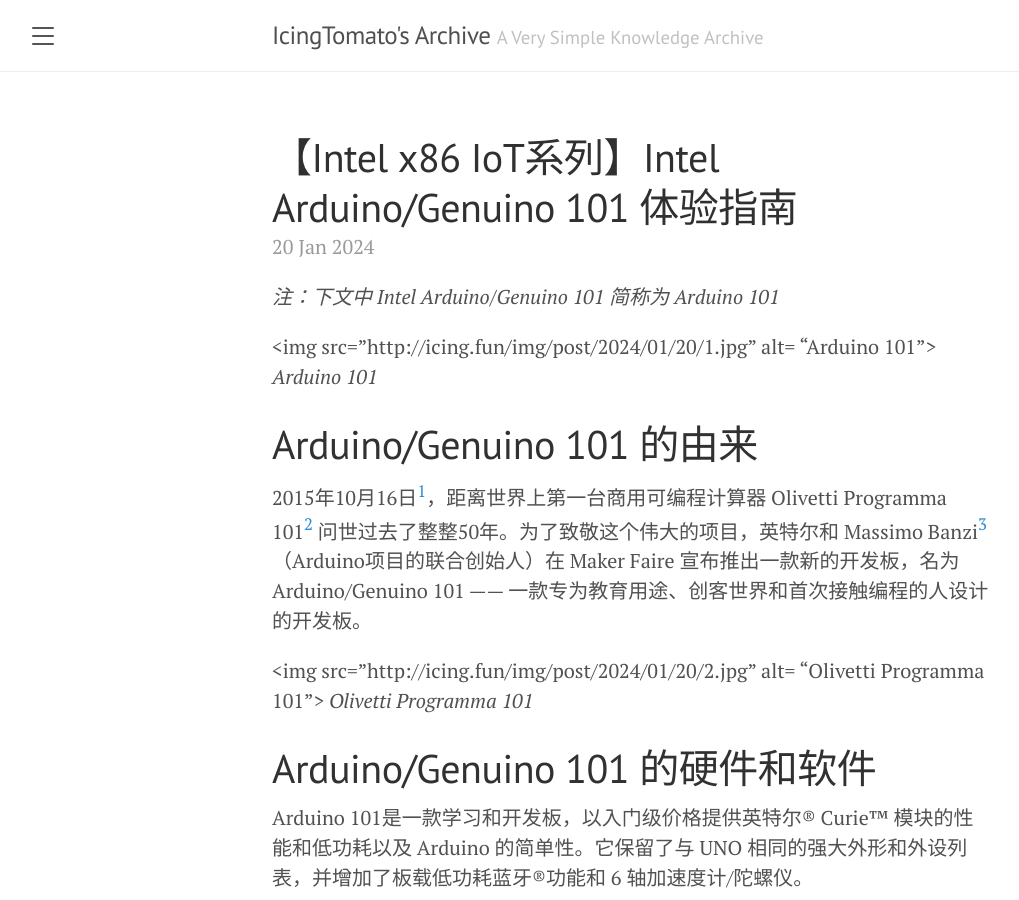
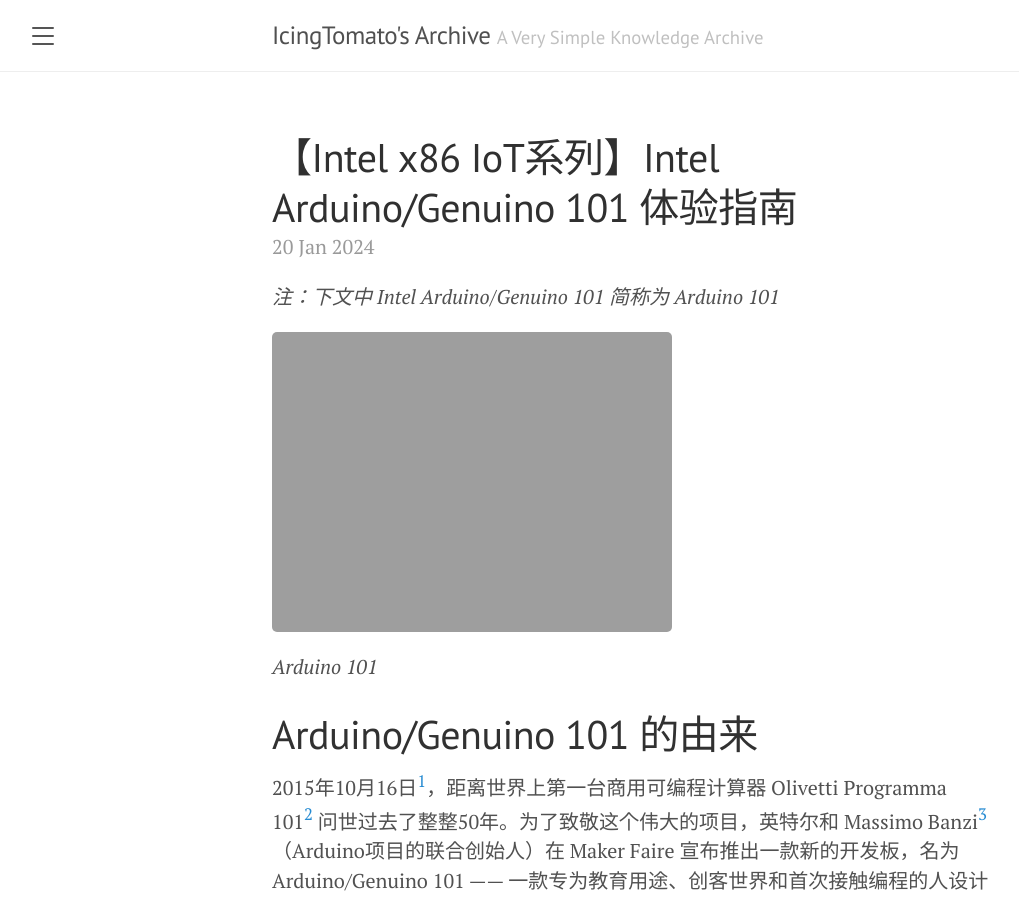
Before and after one commit to IcingTomato/icing.fun, a Jekyll site: the page built from _posts/2024-01-20-intel_genuino_101.markdown, in a window 1280 px wide and 900 px high. Shown: the whole window, without its empty margins (8-1027 px from the left). Built offline with Jekyll 4.4.1, drawn with Linux system fonts in a browser that asks for light colours; some of the changed text lies outside the part shown.

Commit message:
Change: Change 20240120

````diff
--- a/_posts/2024-01-20-intel_genuino_101.markdown
+++ b/_posts/2024-01-20-intel_genuino_101.markdown
@@ -6,14 +6,14 @@ tags: intel x86 zh-cn
 
 *注：下文中 Intel Arduino/Genuino 101 简称为 Arduino 101*
 
-<img src="http://icing.fun/img/post/2024/01/20/1.jpg" alt= “Arduino 101”>
+<img src="http://icing.fun/img/post/2024/01/20/1.jpg">
 *Arduino 101*
 
 # Arduino/Genuino 101 的由来
 
 2015年10月16日[<sup>1</sup>](#jump1)，距离世界上第一台商用可编程计算器 Olivetti Programma 101[<sup>2</sup>](#jump2) 问世过去了整整50年。为了致敬这个伟大的项目，英特尔和 Massimo Banzi[<sup>3</sup>](#jump3)（Arduino项目的联合创始人）在 Maker Faire 宣布推出一款新的开发板，名为Arduino/Genuino 101 —— 一款专为教育用途、创客世界和首次接触编程的人设计的开发板。
 
-<img src="http://icing.fun/img/post/2024/01/20/2.jpg" alt= “Olivetti Programma 101”>
+<img src="http://icing.fun/img/post/2024/01/20/2.jpg">
 *Olivetti Programma 101*
 
 # Arduino/Genuino 101 的硬件和软件
@@ -210,7 +210,7 @@ void loop()
 }
 ```
 
-<img src="http://icing.fun/img/post/2024/01/20/3.gif" alt= “手机端设置” width="200">
+<img src="http://icing.fun/img/post/2024/01/20/3.gif" width="200">
 
 # 引用
 
````
